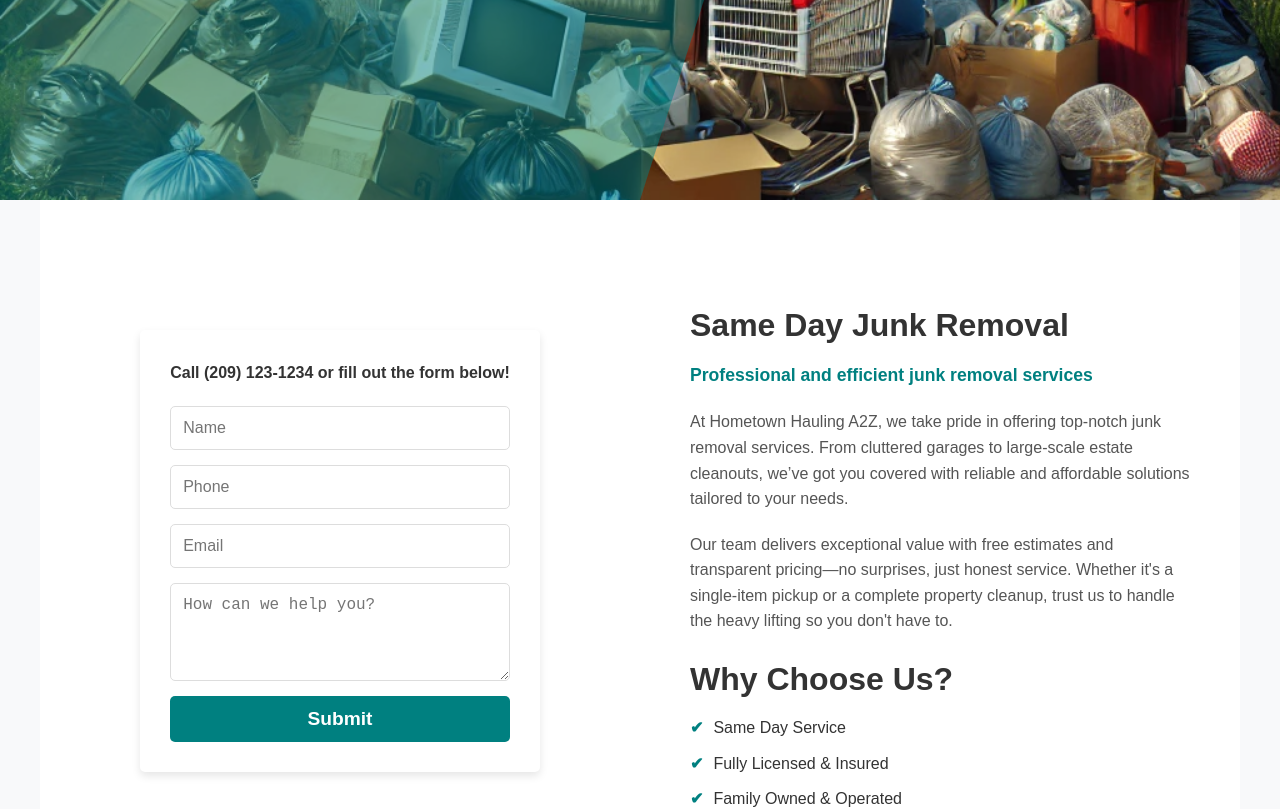
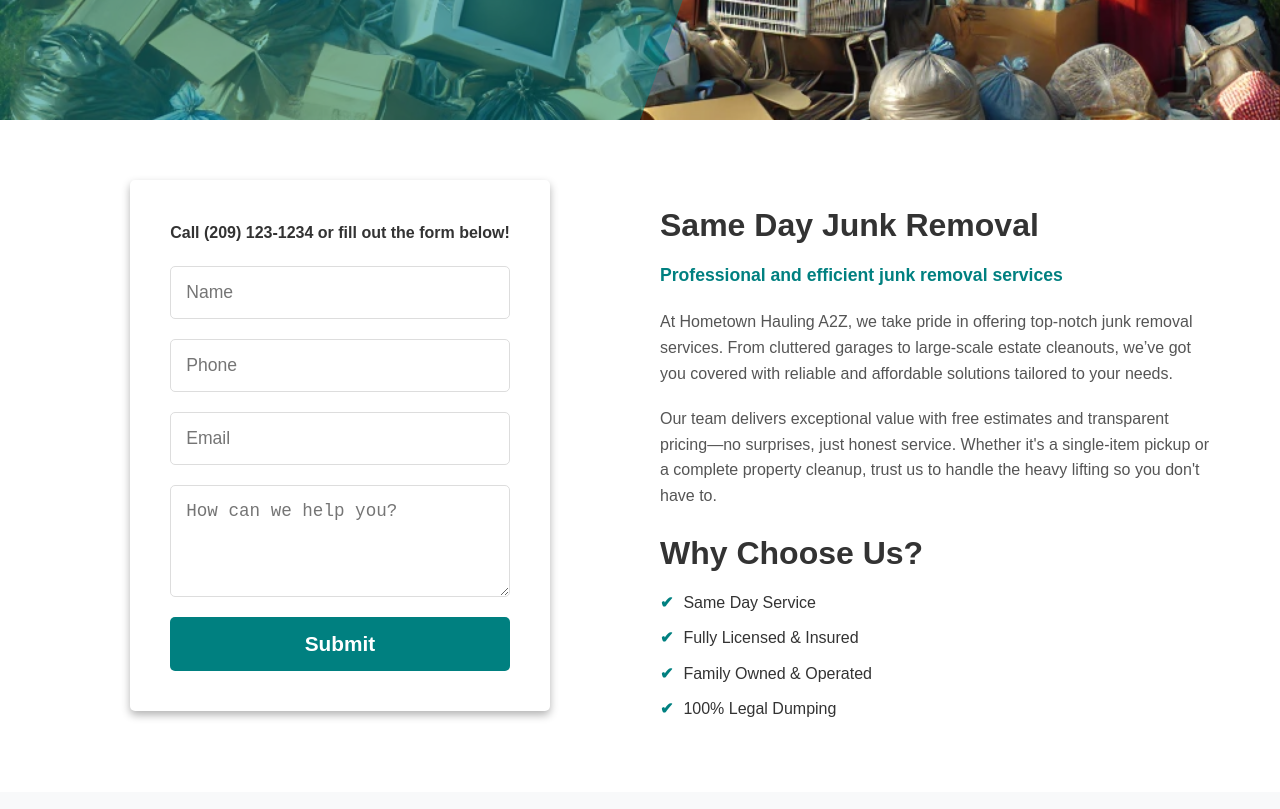
Before and after one commit to andrewgomez1992/a2z-hauling, a React (Vite) app: page / in a window 1280 px wide. Shown: the part 600-1409 px from the top of the page. Built offline with nearby package versions, Linux system fonts and the light colour scheme.

Commit message:
scroll to top button and style adjustments

```diff
--- a/src/App.jsx
+++ b/src/App.jsx
@@ -10,6 +10,7 @@ import HowItWorks from "./components/HowItWorks";
 import Reviews from "./components/Reviews";
 import Maps from "./components/Maps";
 import Footer from "./components/Footer";
+import ScrollToTopButton from "./components/ScrollToTopButton";
 
 function App() {
   return (
@@ -25,6 +26,7 @@ function App() {
       <Reviews />
       <Maps />
       <Footer />
+      <ScrollToTopButton />
     </>
   );
 }
--- a/src/components/ContactForm.jsx
+++ b/src/components/ContactForm.jsx
@@ -7,7 +7,7 @@ const Section = styled.section`
   justify-content: center;
   align-items: flex-start;
   gap: 30px;
-  padding-top: 50px;
+  padding-top: 0px;
 
   @media (max-width: 768px) {
     padding-top: 0px;
@@ -16,15 +16,15 @@ const Section = styled.section`
 
 const FormContainer = styled.div`
   flex: 1;
-  max-width: 500px;
+  max-width: 600px;
   background: white;
-  padding: 30px;
+  padding: 40px;
   border-radius: 5px;
-  box-shadow: 0 4px 8px rgba(0, 0, 0, 0.1);
+  box-shadow: 0 4px 8px rgba(0, 0, 0, 0.3);
 `;
 
 const Title = styled.h2`
-  font-size: 1rem;
+  font-size: 1rem; /* Increased from 1rem to 1.5rem */
   color: #333;
   margin-bottom: 20px;
 `;
@@ -32,40 +32,40 @@ const Title = styled.h2`
 const Form = styled.form`
   display: flex;
   flex-direction: column;
-  gap: 15px;
+  gap: 20px; /* Increased from 15px to 20px */
 `;
 
 const Input = styled.input`
-  padding: 12px;
-  font-size: 1rem;
+  padding: 15px; /* Increased from 12px to 15px */
+  font-size: 1.1rem; /* Increased from 1rem to 1.1rem */
   border: 1px solid #ddd;
   border-radius: 5px;
   outline: none;
 
   &:focus {
     border-color: #008080;
-    box-shadow: 0 0 5px rgba(40, 167, 69, 0.5);
+    box-shadow: 0 0 5px rgba(0, 128, 128, 0.5); /* Adjusted color to match teal */
   }
 `;
 
 const TextArea = styled.textarea`
-  padding: 12px;
-  font-size: 1rem;
+  padding: 15px; /* Increased from 12px to 15px */
+  font-size: 1.1rem; /* Increased from 1rem to 1.1rem */
   border: 1px solid #ddd;
   border-radius: 5px;
   outline: none;
 
   &:focus {
     border-color: #008080;
-    box-shadow: 0 0 5px rgba(40, 167, 69, 0.5);
+    box-shadow: 0 0 5px rgba(0, 128, 128, 0.5); /* Adjusted color to match teal */
   }
 `;
 
 const SubmitButton = styled.button`
-  padding: 12px;
+  padding: 15px; /* Increased from 12px to 15px */
   background-color: #008080;
   color: white;
-  font-size: 1.2rem;
+  font-size: 1.3rem; /* Increased from 1.2rem to 1.3rem */
   font-weight: bold;
   border: none;
   border-radius: 5px;
@@ -107,23 +107,6 @@ function ContactForm() {
       setFormData({ name: "", phone: "", email: "", message: "" });
     }, 1000);
   };
-
-  //   const handleSubmit = async (e) => {
-  //     e.preventDefault();
-
-  //     const response = await fetch("https://formspree.io/f/your-form-id", {
-  //       method: "POST",
-  //       headers: { "Content-Type": "application/json" },
-  //       body: JSON.stringify(formData),
-  //     });
-
-  //     if (response.ok) {
-  //       setIsSubmitted(true);
-  //       setFormData({ name: "", phone: "", email: "", message: "" });
-  //     } else {
-  //       alert("Failed to send the message.");
-  //     }
-  //   };
 
   return (
     <Section>
--- a/src/components/ContactSection.jsx
+++ b/src/components/ContactSection.jsx
@@ -7,21 +7,20 @@ const PageSection = styled.section`
   grid-template-columns: 1fr 1fr;
   gap: 40px;
   align-items: start;
-  justify-items: center; /* Ensures both items are centered horizontally */
-  padding: 80px 20px;
+  justify-items: center;
+  padding: 60px 20px;
   background-color: #fff;
-  max-width: 1200px; /* Constrain max width for better centering */
-  margin: 0 auto; /* Center the entire grid on the page */
+  max-width: 1200px;
+  margin: 0 auto;
 
   @media (max-width: 768px) {
-    grid-template-columns: 1fr; /* Stacks in a column for smaller screens */
+    grid-template-columns: 1fr;
     gap: 20px;
     padding-top: 40px;
   }
 `;
 
 const InfoContainer = styled.div`
-  max-width: 500px;
   padding-top: 20px;
 
   @media (max-width: 768px) {
--- a/src/components/Hero.jsx
+++ b/src/components/Hero.jsx
@@ -5,7 +5,7 @@ import placeholder from "../assets/herobackground.webp"; // Replace with your ac
 const HeroSection = styled.section`
   position: relative;
   background: url(${placeholder}) no-repeat center center/cover;
-  height: 100vh;
+  height: 90vh;
   display: flex;
   justify-content: flex-start; /* Align text to the left */
   align-items: center;
--- a/src/components/JunkRemovalSection.jsx
+++ b/src/components/JunkRemovalSection.jsx
@@ -4,12 +4,12 @@ import junknexttofence from "../assets/junknexttofence.webp";
 
 const Section = styled.section`
   display: flex;
-  justify-content: space-between;
+  justify-content: center;
   align-items: center;
   background-color: #222;
   color: white;
   padding: 60px 20px;
-  gap: 20px;
+  gap: 50px;
 
   @media (max-width: 768px) {
     flex-direction: column;
--- a/src/components/JunkRemovalServiceSection.jsx
+++ b/src/components/JunkRemovalServiceSection.jsx
@@ -4,12 +4,12 @@ import garagejunk from "../assets/garagejunk.webp";
 
 const Section = styled.section`
   display: flex;
-  justify-content: space-between;
+  justify-content: center;
   align-items: center;
   background-color: #222;
   color: white;
   padding: 60px 20px;
-  gap: 20px;
+  gap: 50px;
 
   @media (max-width: 768px) {
     flex-direction: column-reverse; /* Stack items on smaller screens */
--- /dev/null
+++ b/src/components/ScrollToTopButton.jsx
@@ -0,0 +1,60 @@
+import React, { useState, useEffect } from "react";
+import styled from "styled-components";
+
+const ScrollButton = styled.button`
+  position: fixed;
+  bottom: 20px;
+  left: 50%;
+  transform: translateX(-50%);
+  width: 50px;
+  height: 50px;
+  background-color: #008080; /* Teal color */
+  color: white;
+  border: none;
+  border-radius: 50%;
+  display: flex;
+  justify-content: center;
+  align-items: center;
+  font-size: 26px;
+  font-weight: 900;
+  cursor: pointer;
+  opacity: ${(props) => (props.visible ? "1" : "0")};
+  transition: opacity 0.3s ease-in-out;
+  z-index: 1000;
+`;
+
+const ScrollToTop = () => {
+  const [isVisible, setIsVisible] = useState(false);
+
+  const toggleVisibility = () => {
+    if (window.pageYOffset > 300) {
+      setIsVisible(true);
+    } else {
+      setIsVisible(false);
+    }
+  };
+
+  const scrollToTop = () => {
+    window.scrollTo({
+      top: 0,
+      behavior: "smooth",
+    });
+  };
+
+  useEffect(() => {
+    window.addEventListener("scroll", toggleVisibility);
+    return () => window.removeEventListener("scroll", toggleVisibility);
+  }, []);
+
+  return (
+    <ScrollButton
+      onClick={scrollToTop}
+      visible={isVisible}
+      aria-label="Scroll to top"
+    >
+      ↑
+    </ScrollButton>
+  );
+};
+
+export default ScrollToTop;
--- a/src/index.css
+++ b/src/index.css
@@ -13,5 +13,5 @@ body {
   font-family: 'Arial', sans-serif;
   line-height: 1.6;
   color: #333;
-  background-color: #f8f9fa;
+  background-color: #fff;
 }
```
